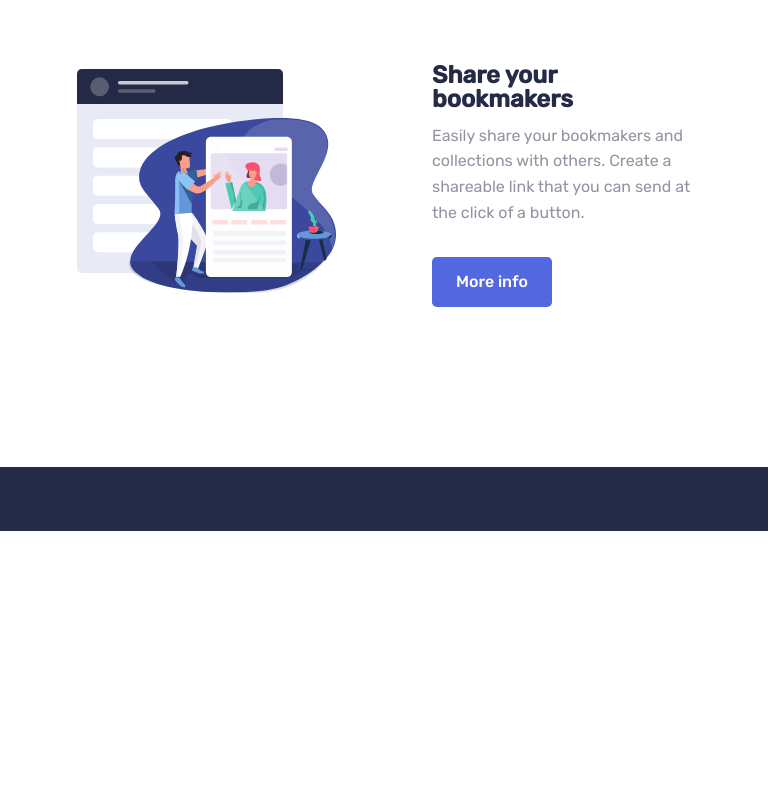
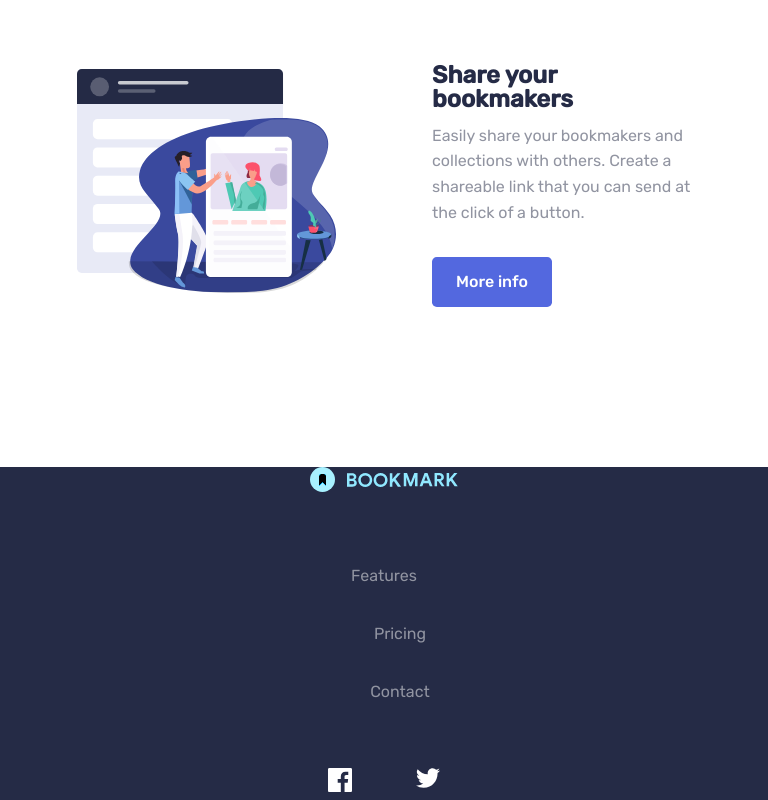
Before and after one commit to DevCaique/Bookmark, a React (Vite) app: page / in a window 768 px wide. Shown: the part 1520-2320 px from the top of the page. Before the commit the page ends 2051 px from the top, so only its background shows below. Built offline with nearby package versions, Linux system fonts and the light colour scheme.

Commit message:
footer v1 done

```diff
--- a/src/components/Footer.css
+++ b/src/components/Footer.css
@@ -3,8 +3,51 @@
 }
 
 .footer-container{
-    height: var(--pe-normal);
+    min-height: var(--pe-large);
     display: flex;
     align-items: center;
+    justify-content: space-between;
+}
+
+.footer-logo{
+    filter: invert(100%) sepia(0%) saturate(3619%) hue-rotate(167deg) brightness(101%) contrast(103%);
+}
+
+.footer-menu{
+    margin-left: 0;
+}
+
+.footer-link{
+    color: var(--clr-neutral-500);
+}
+
+.social-container{
+    display: flex;
+    gap: 4em;
+}
+
+@media screen and (max-width: 768px){
+
+    .footer-container{
+        flex-direction: column;
+        text-align: center;
+        gap: var(--pe-normal);
+    }
+
+    .footer-menu{
+        flex-direction: column;
+    }
+
+    .footer-item:not(:first-of-type){
+        margin-top: 2em;
+    }
 
 }
+
+@media screen and (min-width: 768px) {
+
+    .footer-item:not(:first-of-type){
+        margin-left: 2em;
+    }
+
+}
--- a/src/components/Footer.jsx
+++ b/src/components/Footer.jsx
@@ -1,3 +1,7 @@
+import Logo from '../assets/logo-bookmark.svg';
+import FacebookIcon from '../assets/icon-facebook.svg';
+import TwitterIcon from '../assets/icon-twitter.svg';
+
 import './Footer.css';
 
 export function Footer () {
@@ -6,9 +10,33 @@ export function Footer () {
 
         <footer className="footer">
 
-            <div className="footer-container">
+            <div className="footer-container container">
 
+                <div className="footer-logo-container">
+                    <img className="footer-logo" src={Logo} alt="Logo" />
+                </div>
 
+                <ul className="footer-menu">
+                    <li className="footer-item"><a href="#" className="footer-link">Features</a></li>
+                    <li className="footer-item"><a href="#" className="footer-link">Pricing</a></li>
+                    <li className="footer-item"><a href="#" className="footer-link">Contact</a></li>
+                </ul>
+
+                <div className="social">
+
+                    <div className="social-container">
+
+                        <div className="facebook-icon-container">
+                            <img src={FacebookIcon} alt="Facebook Icon" className="facebook-icon" />
+                        </div>
+
+                        <div className="twitter-icon-container">
+                            <img src={TwitterIcon} alt="Twitter Icon" className="twitter-icon" />
+                        </div>
+
+                    </div>
+
+                </div>
 
             </div>
 
--- a/src/pages/Home.jsx
+++ b/src/pages/Home.jsx
@@ -79,10 +79,6 @@ export function Home () {
 
                         <div className="features-item-container split">
 
-                            <div className="features-item-img-container">
-                                <img src={illustrationTab2} alt="Illustration Tab 1" className="features-img" />
-                            </div>
-
                             <div className="features-item-text">
 
                                 <h2 className="features-item-title title">Intelligent search</h2>
@@ -92,6 +88,10 @@ export function Home () {
                                     <a href="#" className="features-btn btn">More info</a>
                                 </div>
 
+                            </div>
+
+                            <div className="features-item-img-container">
+                                <img src={illustrationTab2} alt="Illustration Tab 1" className="features-img" />
                             </div>
 
                         </div>
```
